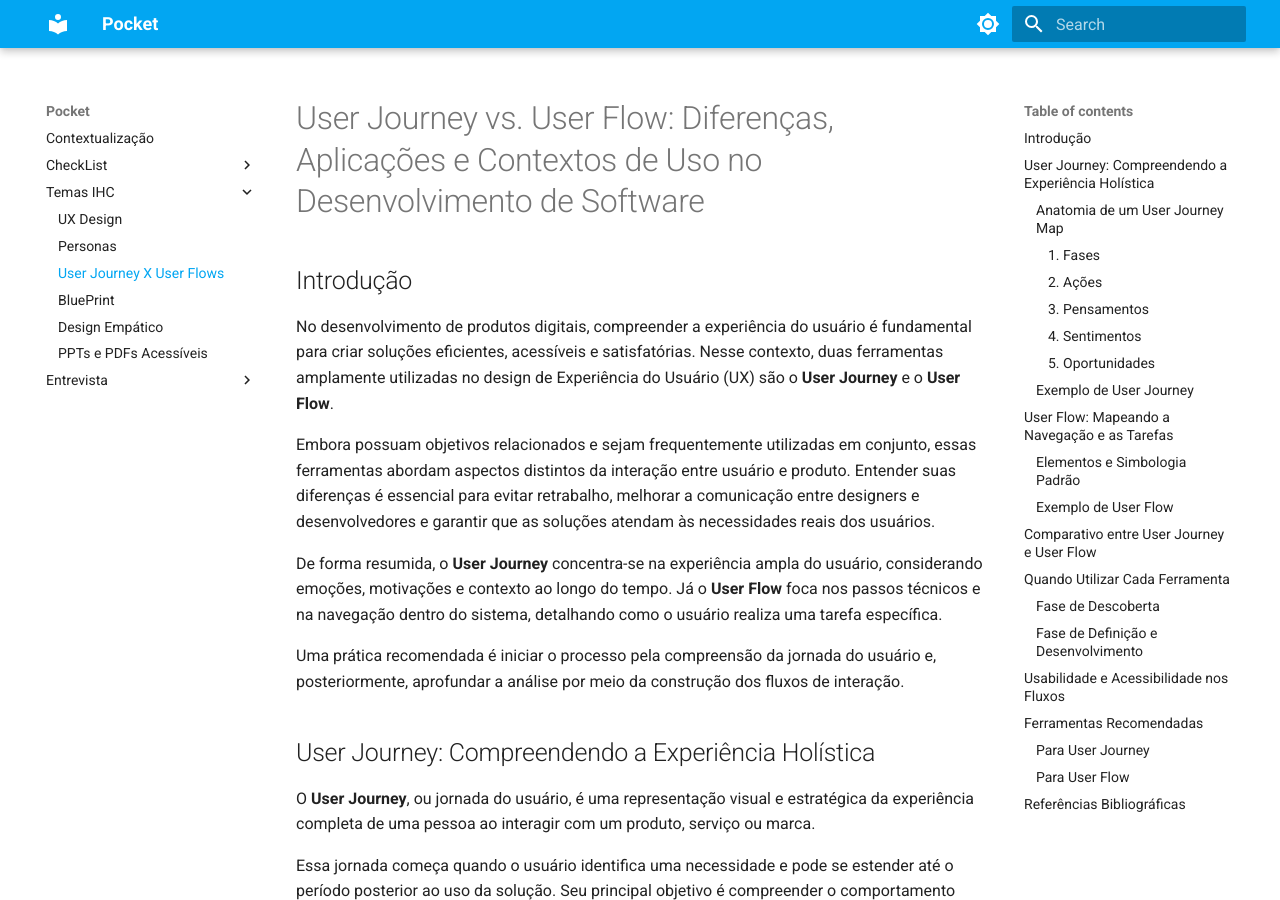
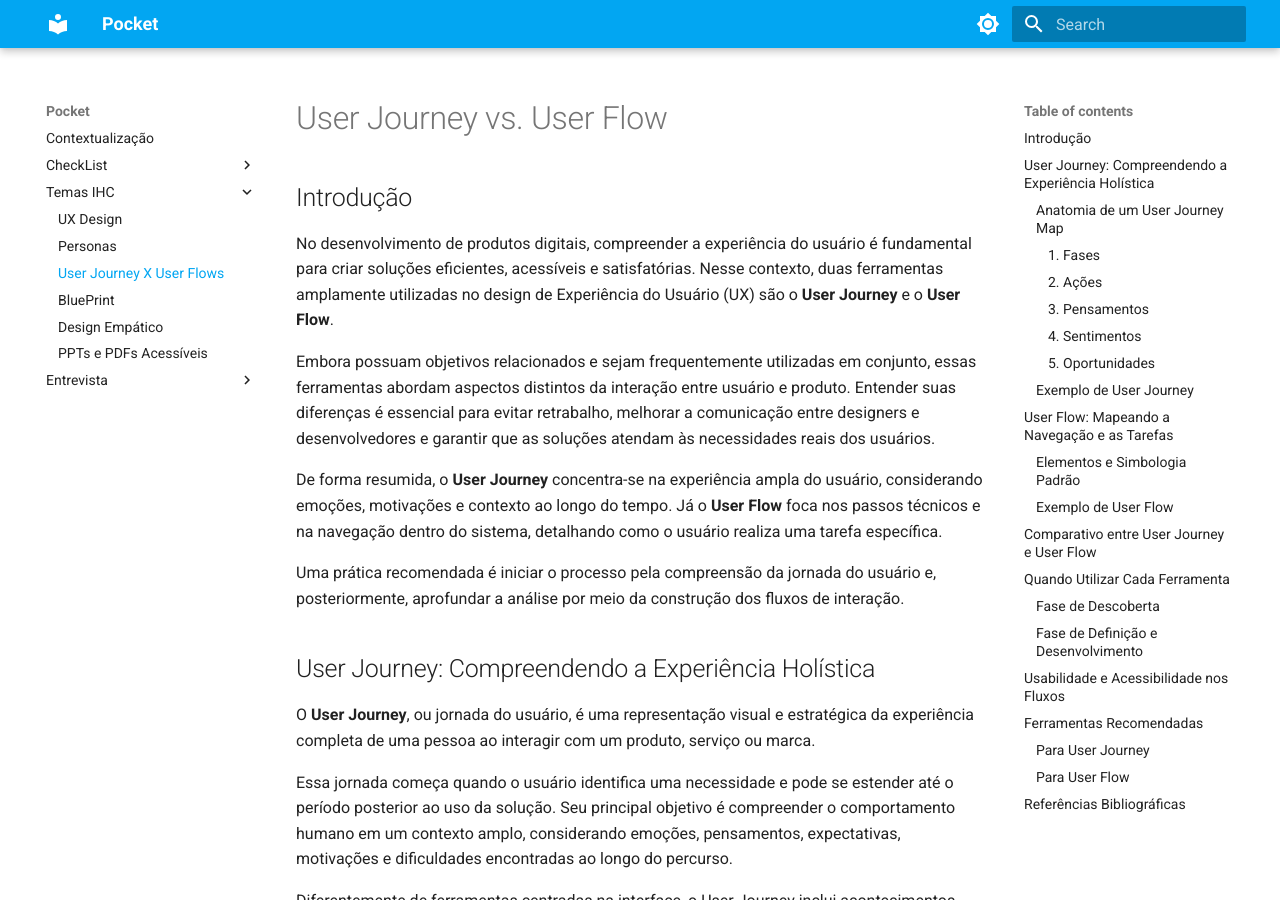
Before and after one commit to UnB-IHC/IHC-2026.1-Grupo02, an MkDocs documentation site: the page built from docs/TemasIHC/User Journey X User Flows.md, in a window 1280 px wide and 900 px high. Built offline with MkDocs 1.6.1 and Material for MkDocs 9.7.7, drawn with Linux system fonts in a browser that asks for light colours.

Commit message:
diminuição dos titulos

```diff
--- a/docs/TemasIHC/User Journey X User Flows.md
+++ b/docs/TemasIHC/User Journey X User Flows.md
@@ -1,4 +1,4 @@
-# User Journey vs. User Flow: Diferenças, Aplicações e Contextos de Uso no Desenvolvimento de Software
+# User Journey vs. User Flow
 
 ## Introdução
 
```
Also changed, not shown: docs/TemasIHC/Personas.md (+1 -1 lines), docs/TemasIHC/UX Design.md (+1 -1 lines).
